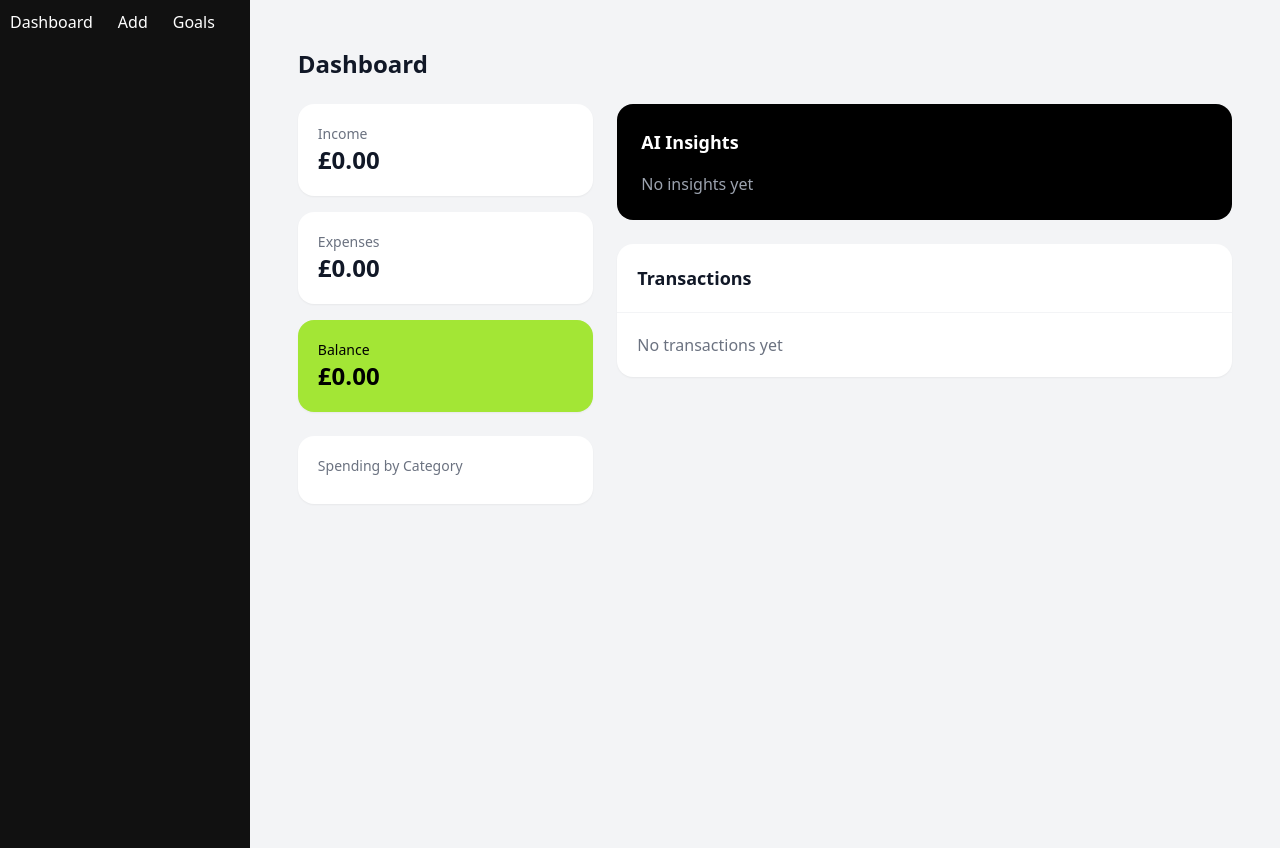
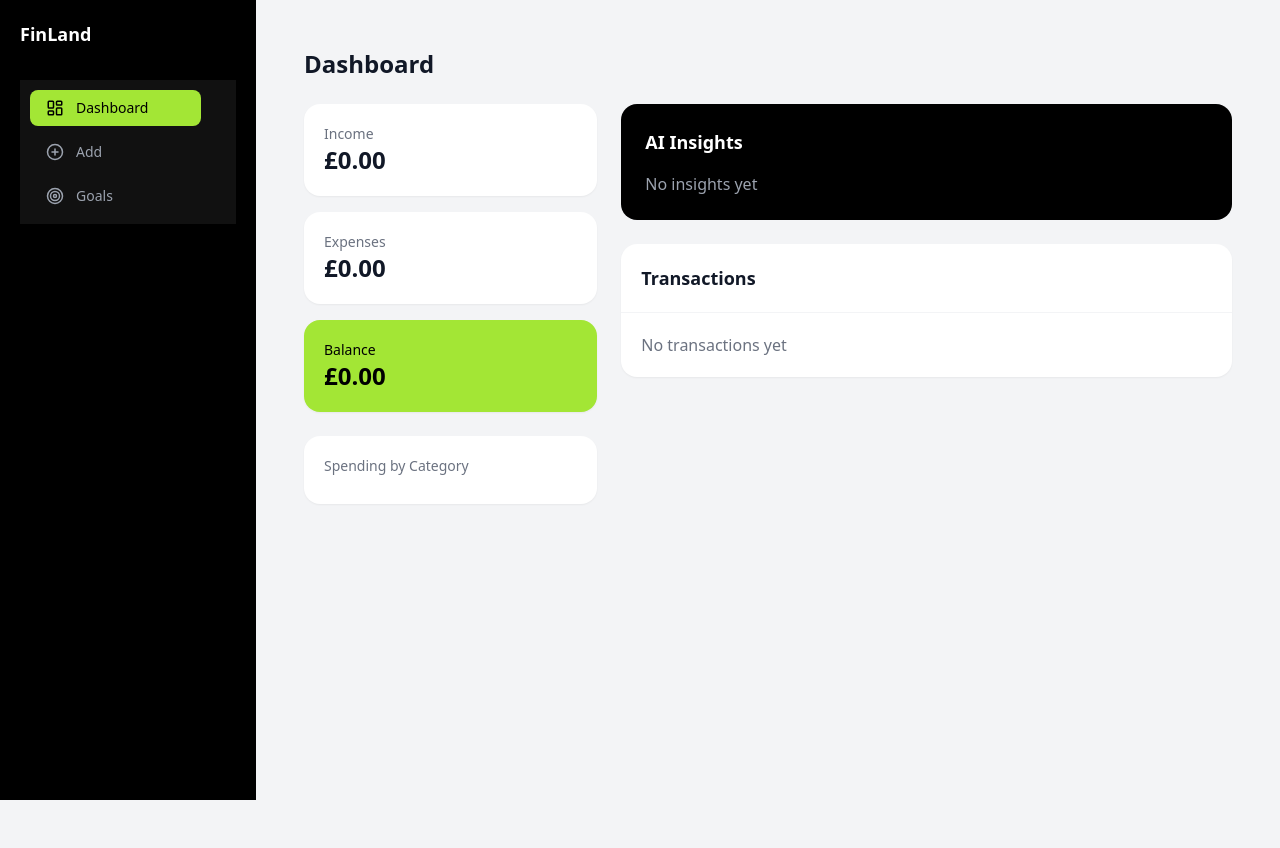
Before and after one commit to denichinv/ai-finance, a React (Vite) app in the folder ai-finance-app/client/: page / in a window 1280 px wide. Built offline with nearby package versions, Linux system fonts and the light colour scheme.

Commit message:
refactor app layout, add sidebar navbar with icons and redesign dashboard UI with tailwind (#3)

```diff
--- a/ai-finance-app/client/package.json
+++ b/ai-finance-app/client/package.json
@@ -11,6 +11,7 @@
   },
   "dependencies": {
     "axios": "^1.14.0",
+    "lucide-react": "^1.8.0",
     "react": "^19.2.4",
     "react-dom": "^19.2.4",
     "react-router-dom": "^7.14.0"
--- a/ai-finance-app/client/src/layout/Navbar.tsx
+++ b/ai-finance-app/client/src/layout/Navbar.tsx
@@ -1,11 +1,38 @@
-import { Link } from "react-router-dom";
+import { Link, useLocation } from "react-router-dom";
+import { LayoutDashboard, PlusCircle, Target } from "lucide-react";
 
 export default function Navbar() {
+  const location = useLocation();
+
+  const linkClasses = (path: string) =>
+    `flex items-center gap-3 px-4 py-2 rounded-lg text-sm font-medium transition ${
+      location.pathname === path
+        ? "bg-lime-400 text-black"
+        : "text-gray-400 hover:bg-gray-800 hover:text-white"
+    }`;
+
   return (
-    <nav>
-      <Link to="/">Dashboard</Link>
-      <Link to="/add">Add</Link>
-      <Link to="/goals">Goals</Link>
-    </nav>
+    <aside className="w-64 bg-black text-white p-5 flex flex-col h-screen">
+      {/* LOGO */}
+      <h1 className="text-lg font-semibold mb-8">FinLand</h1>
+
+      {/* NAV */}
+      <nav className="flex flex-col gap-2">
+        <Link to="/" className={linkClasses("/")}>
+          <LayoutDashboard size={18} />
+          Dashboard
+        </Link>
+
+        <Link to="/add" className={linkClasses("/add")}>
+          <PlusCircle size={18} />
+          Add
+        </Link>
+
+        <Link to="/goals" className={linkClasses("/goals")}>
+          <Target size={18} />
+          Goals
+        </Link>
+      </nav>
+    </aside>
   );
 }
```
Also changed, not shown: 1 other file (tests, documents, lock files or other folders).
